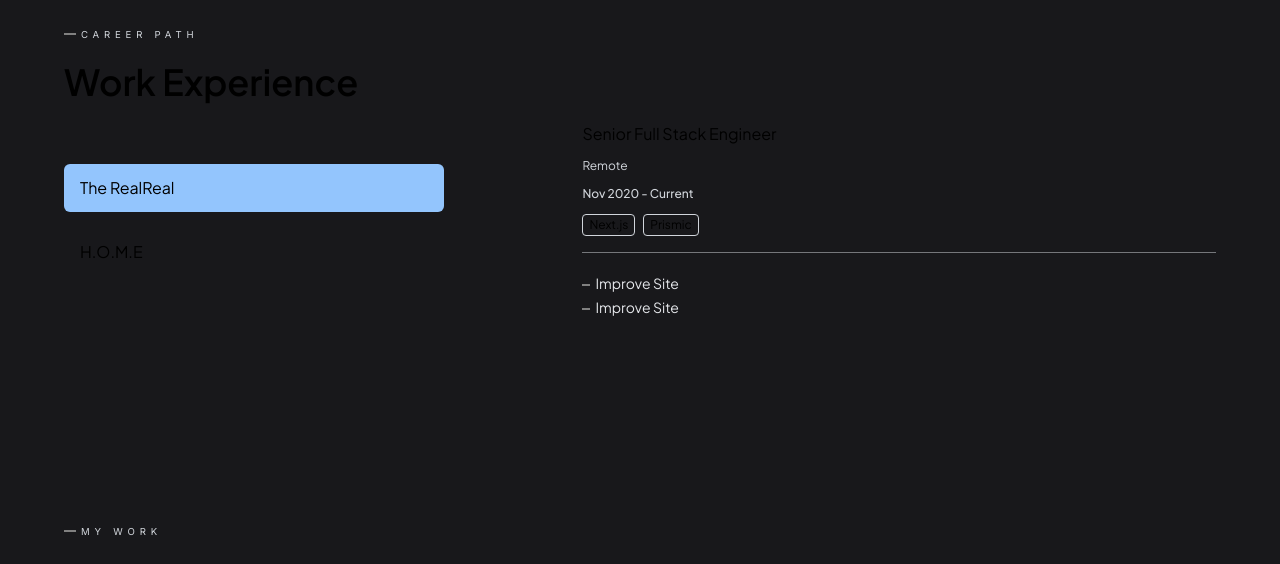
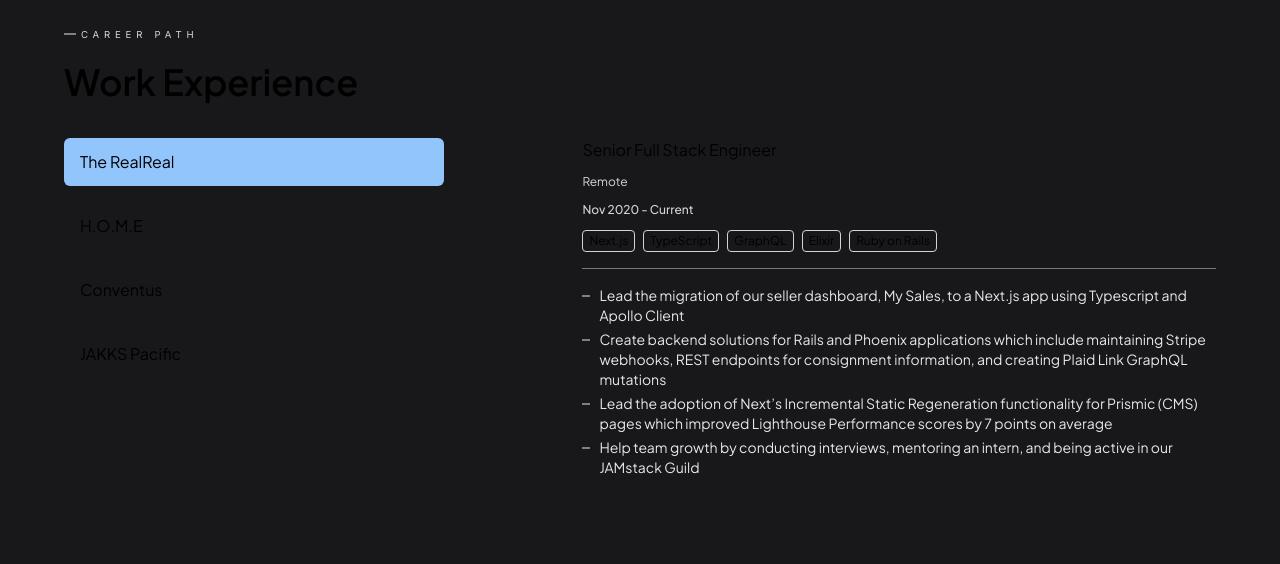
Before and after one commit to GabrielCee27/portfolio, a Next.js app: page / in a window 1280 px wide. Shown: the part 980-1544 px from the top of the page. Built offline with nearby package versions, Linux system fonts and the light colour scheme.

Commit message:
career section content

```diff
--- a/src/components/Career.tsx
+++ b/src/components/Career.tsx
@@ -2,20 +2,93 @@
 import Title from "./Text/Title";
 import Pills from "./Pills";
 
-const WORK_EXPERIENCE = [
+const DescItems: FC<{ items: React.ReactNode[] }> = ({ items }) => {
+  return (
+    <ul className="m-0 p-0 grid gap-2 md:gap-1">
+      {items.map((item, index) => (
+        <li className="grid grid-cols-[auto_1fr] gap-1" key={index}>
+          {item}
+        </li>
+      ))}
+    </ul>
+  );
+};
+
+interface Experience {
+  company: string;
+  role: string;
+  location: string;
+  dates: string;
+  description: string[] | React.ReactNode;
+  technology?: string[];
+}
+
+const WORK_EXPERIENCE: Experience[] = [
   {
     company: "The RealReal",
     role: "Senior Full Stack Engineer",
     location: "Remote",
     dates: "Nov 2020 - Current",
+    description: (
+      <DescItems
+        items={[
+          "Lead the migration of our seller dashboard, My Sales, to a Next.js app using Typescript and Apollo Client",
+          "Create backend solutions for Rails and Phoenix applications which include maintaining Stripe webhooks, REST endpoints for consignment information, and creating Plaid Link GraphQL mutations",
+          "Lead the adoption of Next’s Incremental Static Regeneration functionality for Prismic (CMS) pages which improved Lighthouse Performance scores by 7 points on average",
+          "Help team growth by conducting interviews, mentoring an intern, and being active in our JAMstack Guild",
+        ]}
+      />
+    ),
+    technology: ["Next.js", "TypeScript", "GraphQL", "Elixir", "Ruby on Rails"],
   },
   {
     company: "H.O.M.E",
     role: "Freelance Full Stack Engineer",
     location: "Remote",
     dates: "April 2020 - Nov 2020",
+    description: (
+      <DescItems
+        items={[
+          "Designed and developed a video course web application with Django, React, PostgreSQL, and AWS S3",
+          "Communicated with client on a weekly basis to review progress and create achievable deliverables",
+          "Implemented Redux-like state with React’s Context and Reducer hooks to keep video angles in sync",
+        ]}
+      />
+    ),
+    technology: ["React", "AWS", "Django", "Python"],
   },
-] as const;
+  {
+    company: "Conventus",
+    role: "Full Stack Developer",
+    location: "San Francisco, CA",
+    dates: "May 2019 - June 2020",
+    description: (
+      <DescItems
+        items={[
+          "Part of a team which developed an internal loan management application with Django and React",
+          "Created a socket.io, Node micro-service to enable real-time loan editing which helped avoid hours of work being lost due to employees overwriting each others changes",
+          "Implemented a price forecast chart powered by HouseCanary and Zillow APIs",
+        ]}
+      />
+    ),
+    technology: ["Django", "React", "Express", "Socket.IO", "Python"],
+  },
+  {
+    company: "JAKKS Pacific",
+    role: "Full Stack Developer Intern",
+    location: "Santa Monica, CA",
+    dates: "May 2018 - Aug 2018",
+    description: (
+      <>
+        Participated in improving the company&#39;s intranet php website used by
+        over 700 employees by being engaged in scrum meetings, creating
+        solutions upon ticket submission, and executing automated Selenium
+        frontend tests.
+      </>
+    ),
+    technology: ["Flask", "Python", "PHP"],
+  },
+];
 
 const Career: FC = () => {
   const [selectedTab, setSelectedTab] = useState(0);
@@ -24,8 +97,11 @@
     <div className="flex flex-col gap-5">
       <Title aboveTitle="CAREER PATH">Work Experience</Title>
 
-      <div className="flex flex-col gap-4 md:gap-24 md:flex-row">
-        <ul className="flex flex-row gap-4 md:flex-col md:w-[40%] md:justify-center">
+      <div className="flex flex-col gap-3 md:gap-24 md:flex-row pt-4">
+        <ul
+          id="career-tabs"
+          className="pb-1 md:pb-0 overflow-x-auto flex flex-row gap-1 md:gap-4 md:flex-col md:w-[40%] md:justify-start md:overflow-x-auto"
+        >
           {WORK_EXPERIENCE.map((ex, index) => {
             const isSelected = selectedTab == index;
             return (
@@ -33,7 +109,7 @@
                 <button
                   className={`${
                     isSelected ? "bg-blue-300" : ""
-                  } rounded-full py-2 px-3 md:w-[90%] md:text-left md:rounded-md md:py-3 md:px-4`}
+                  } rounded-full py-2 px-3 md:w-[90%] md:text-left md:rounded-md md:py-3 md:px-4 whitespace-nowrap`}
                   onClick={() => {
                     setSelectedTab(index);
                   }}
@@ -49,12 +125,14 @@
           })}
         </ul>
 
-        <div className="flex flex-col gap-4 md:w-[60%]">
+        <div className="md:w-[60%] md:h-96">
           {WORK_EXPERIENCE.map((ex, index) => {
             const isSelected = selectedTab == index;
             return (
               <div
-                className={`${isSelected ? "block" : "hidden"}`}
+                className={`${
+                  isSelected ? "block" : "hidden"
+                } flex flex-col gap-4`}
                 id={`career-tabpanel-${index}`}
                 role="tabpanel"
                 aria-labelledby={`career-tab-${index}`}
@@ -65,20 +143,17 @@
                   <p className="text-xs text-gray-300 font-medium">
                     {ex.dates}
                   </p>
-                  <Pills items={["Next.js", "Prismic"]} />
+                  {ex.technology?.length ? (
+                    <Pills items={ex.technology} />
+                  ) : null}
+                </div>
+                <div className="h-[.5px] w-full bg-gray-300/50" />
+                <div className="career-body text-sm text-gray-200">
+                  {ex.description}
                 </div>
               </div>
             );
           })}
-
-          <div className="h-[.5px] w-full bg-gray-300/50" />
-          <div className="career-body text-sm text-gray-200">
-            <ul>
-              {["Improve Site", "Improve Site"].map((item) => (
-                <li className="pt-1">{item}</li>
-              ))}
-            </ul>
-          </div>
         </div>
       </div>
     </div>
--- a/src/components/Pills.tsx
+++ b/src/components/Pills.tsx
@@ -2,7 +2,7 @@
 
 const Pills: FC<{ items: React.ReactNode[] }> = ({ items }) => {
   return (
-    <ul className="flex flex-row gap-2">
+    <ul className="flex flex-row gap-2 flex-wrap">
       {items.map((item) => (
         <li className="rounded py-0.5 px-1.5 border border-gray-300 text-xs">
           {item}
--- a/src/styles/globals.css
+++ b/src/styles/globals.css
@@ -121,8 +121,31 @@
   width: 8px;
   margin-right: 5px;
   margin-bottom: 3px;
+  height: 1px;
+  margin-top: 10px
 }
 
 svg {
   color: white
 }
+
+ol,
+ul {
+  list-style: none;
+}
+
+/* width */
+#career-tabs::-webkit-scrollbar {
+  width: 5px;
+}
+
+/* Track */
+#career-tabs::-webkit-scrollbar-track {
+  background: transparent;
+}
+
+/* Handle */
+#career-tabs::-webkit-scrollbar-thumb {
+  background: gray;
+  border-radius: 10px;
+}
```
